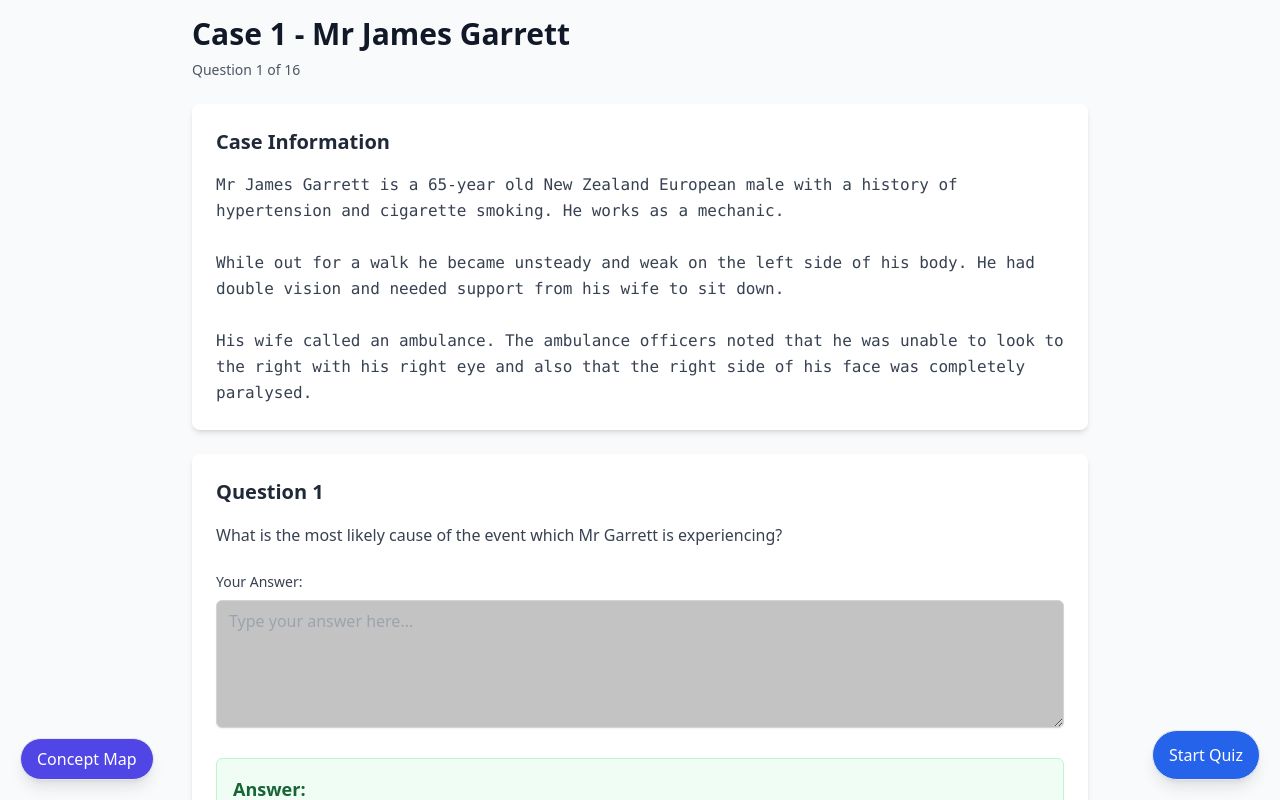
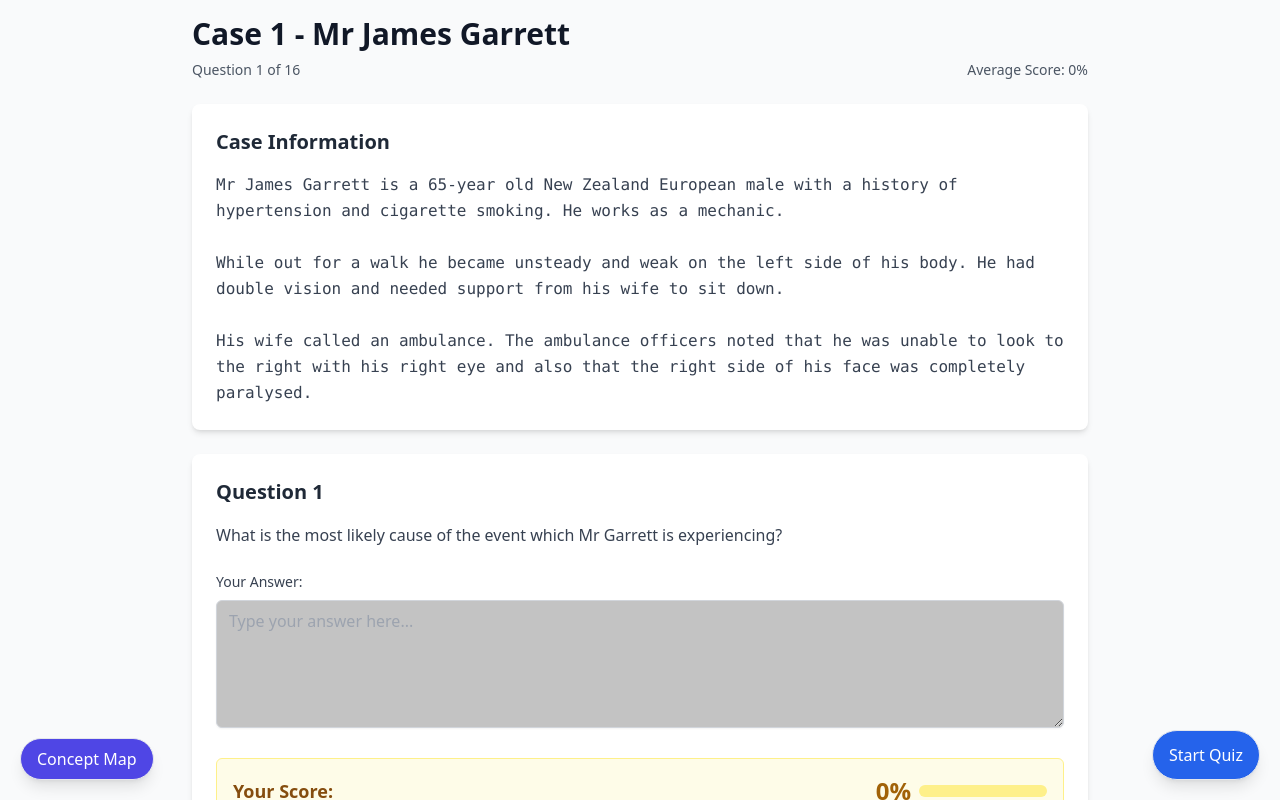
Before and after one commit to K00lkuba/dip-or-dive, a React (Vite) app: page /study/case/1 in a window 1280 px wide. Both pictures are taken after a click on the button "Check Answer". Shown: the top 800 px of the page. Built offline with nearby package versions, Linux system fonts and the light colour scheme.

Commit message:
feat(casestudy): add answer comparison and scoring system  savepoint 003

```diff
--- a/src/features/casestudy/CaseStudyPage.tsx
+++ b/src/features/casestudy/CaseStudyPage.tsx
@@ -2,6 +2,67 @@ import React, { useState } from 'react';
 import { useParams } from 'react-router-dom';
 import { caseStudy1 } from './sampleData';
 import { CaseStudyState } from './types';
+
+// Helper function to extract key concepts from answers
+const extractKeyConcepts = (answer: string): string[] => {
+  const concepts: string[] = [];
+
+  // Look for anatomical structures
+  const anatomicalTerms = [
+    'corticospinal tract', 'pons', 'medulla', 'cerebellum', 'cortex',
+    'abducens nerve', 'facial nerve', 'cranial nerve', 'CN VI', 'CN VII',
+    'medial longitudinal fasciculus', 'MLF', 'pyramids', 'decussation',
+    'contralateral', 'ipsilateral', 'upper motor neuron', 'lower motor neuron'
+  ];
+
+  // Look for pathophysiological terms
+  const pathophysTerms = [
+    'ischemic stroke', 'TIA', 'thromboembolism', 'atrial fibrillation',
+    'hypertension', 'atherosclerosis', 'infarction', 'lesion',
+    'diplopia', 'dysarthria', 'dysphagia', 'paralysis', 'weakness'
+  ];
+
+  // Look for drug classes and treatments
+  const treatmentTerms = [
+    'DOAC', 'warfarin', 'anticoagulation', 'antiplatelet', 'aspirin',
+    'clopidogrel', 'statin', 'ACE inhibitor', 'enalapril', 'atorvastatin'
+  ];
+
+  // Look for clinical assessments
+  const clinicalTerms = [
+    'CHA₂DS₂-VASc', 'ABCD₃I', 'neurological examination', 'motor signs',
+    'sensory impairment', 'cranial nerve palsy', 'gaze preference'
+  ];
+
+  const allTerms = [...anatomicalTerms, ...pathophysTerms, ...treatmentTerms, ...clinicalTerms];
+
+  allTerms.forEach(term => {
+    if (answer.toLowerCase().includes(term.toLowerCase())) {
+      concepts.push(term);
+    }
+  });
+
+  // Remove duplicates and limit to most relevant
+  return [...new Set(concepts)].slice(0, 8);
+};
+
+// Helper function to calculate a simple score based on key concepts
+const calculateScore = (userAnswer: string, correctAnswer: string): number => {
+  if (!userAnswer.trim()) return 0;
+
+  const keyConcepts = extractKeyConcepts(correctAnswer);
+  const userAnswerLower = userAnswer.toLowerCase();
+
+  let matchedConcepts = 0;
+  keyConcepts.forEach(concept => {
+    if (userAnswerLower.includes(concept.toLowerCase())) {
+      matchedConcepts++;
+    }
+  });
+
+  // Return percentage of key concepts covered
+  return Math.round((matchedConcepts / keyConcepts.length) * 100);
+};
 
 const CaseStudyPage: React.FC = () => {
   const { caseId } = useParams<{ caseId: string }>();
@@ -10,7 +71,8 @@ const CaseStudyPage: React.FC = () => {
   const [state, setState] = useState<CaseStudyState>({
     currentQuestionIndex: 0,
     userAnswers: {},
-    showAnswer: false
+    showAnswer: false,
+    scores: {}
   });
 
   const currentQuestion = caseStudy.questions[state.currentQuestionIndex];
@@ -27,9 +89,14 @@ const CaseStudyPage: React.FC = () => {
   };
 
   const handleCheckAnswer = () => {
+    const score = calculateScore(userAnswer, currentQuestion.answer);
     setState(prev => ({
       ...prev,
-      showAnswer: true
+      showAnswer: true,
+      scores: {
+        ...prev.scores,
+        [currentQuestion.id]: score
+      }
     }));
   };
 
@@ -55,8 +122,18 @@ const CaseStudyPage: React.FC = () => {
         {/* Header */}
         <div className="mb-6">
           <h1 className="text-3xl font-bold text-gray-900 mb-2">{caseStudy.title}</h1>
-          <div className="text-sm text-gray-600">
-            Question {state.currentQuestionIndex + 1} of {caseStudy.questions.length}
+          <div className="flex items-center justify-between">
+            <div className="text-sm text-gray-600">
+              Question {state.currentQuestionIndex + 1} of {caseStudy.questions.length}
+            </div>
+            {Object.keys(state.scores).length > 0 && (
+              <div className="text-sm text-gray-600">
+                Average Score: {Math.round(
+                  Object.values(state.scores).reduce((sum, score) => sum + score, 0) /
+                  Object.values(state.scores).length
+                )}%
+              </div>
+            )}
           </div>
         </div>
 
@@ -106,12 +183,67 @@ const CaseStudyPage: React.FC = () => {
 
           {/* Answer Display */}
           {state.showAnswer && (
-            <div className="mt-6 p-4 bg-green-50 border border-green-200 rounded-md">
-              <h3 className="text-lg font-semibold text-green-800 mb-3">Answer:</h3>
-              <div className="prose max-w-none">
-                <pre className="whitespace-pre-wrap text-green-700 leading-relaxed">
-                  {currentQuestion.answer}
-                </pre>
+            <div className="mt-6 space-y-4">
+              {/* Score Display */}
+              {state.scores[currentQuestion.id] !== undefined && (
+                <div className="p-4 bg-yellow-50 border border-yellow-200 rounded-md">
+                  <div className="flex items-center justify-between">
+                    <h3 className="text-lg font-semibold text-yellow-800">Your Score:</h3>
+                    <div className="flex items-center space-x-2">
+                      <div className="text-2xl font-bold text-yellow-700">
+                        {state.scores[currentQuestion.id]}%
+                      </div>
+                      <div className="w-32 bg-yellow-200 rounded-full h-3">
+                        <div
+                          className="bg-yellow-600 h-3 rounded-full transition-all duration-500"
+                          style={{ width: `${state.scores[currentQuestion.id]}%` }}
+                        ></div>
+                      </div>
+                    </div>
+                  </div>
+                  <p className="text-sm text-yellow-700 mt-2">
+                    Based on key medical concepts covered in your answer
+                  </p>
+                </div>
+              )}
+
+              {/* Your Answer vs Correct Answer Comparison */}
+              <div className="grid grid-cols-1 lg:grid-cols-2 gap-4">
+                {/* Your Answer */}
+                <div className="p-4 bg-blue-50 border border-blue-200 rounded-md">
+                  <h3 className="text-lg font-semibold text-blue-800 mb-3">Your Answer:</h3>
+                  <div className="prose max-w-none">
+                    <pre className="whitespace-pre-wrap text-blue-700 leading-relaxed text-sm">
+                      {userAnswer || "No answer provided"}
+                    </pre>
+                  </div>
+                </div>
+
+                {/* Correct Answer */}
+                <div className="p-4 bg-green-50 border border-green-200 rounded-md">
+                  <h3 className="text-lg font-semibold text-green-800 mb-3">Correct Answer:</h3>
+                  <div className="prose max-w-none">
+                    <pre className="whitespace-pre-wrap text-green-700 leading-relaxed text-sm">
+                      {currentQuestion.answer}
+                    </pre>
+                  </div>
+                </div>
+              </div>
+
+              {/* Key Concepts Analysis */}
+              <div className="p-4 bg-gray-50 border border-gray-200 rounded-md">
+                <h3 className="text-lg font-semibold text-gray-800 mb-3">Key Concepts to Review:</h3>
+                <div className="text-sm text-gray-600 mb-2">
+                  Compare your answer with the correct answer above. Look for these important concepts:
+                </div>
+                <div className="grid grid-cols-1 md:grid-cols-2 gap-2 text-sm">
+                  {extractKeyConcepts(currentQuestion.answer).map((concept, index) => (
+                    <div key={index} className="flex items-start space-x-2">
+                      <div className="w-2 h-2 bg-blue-500 rounded-full mt-2 flex-shrink-0"></div>
+                      <span className="text-gray-700">{concept}</span>
+                    </div>
+                  ))}
+                </div>
               </div>
             </div>
           )}
--- a/src/features/casestudy/types.ts
+++ b/src/features/casestudy/types.ts
@@ -16,4 +16,5 @@ export interface CaseStudyState {
   currentQuestionIndex: number;
   userAnswers: Record<string, string>;
   showAnswer: boolean;
+  scores: Record<string, number>;
 }
```
